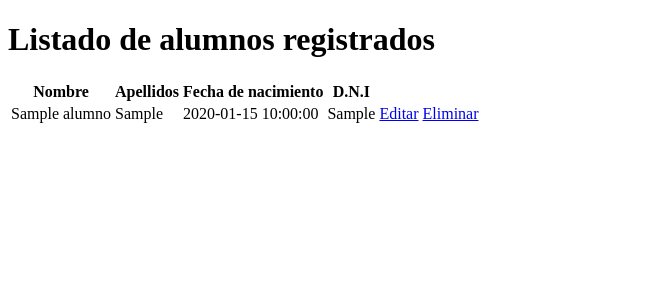
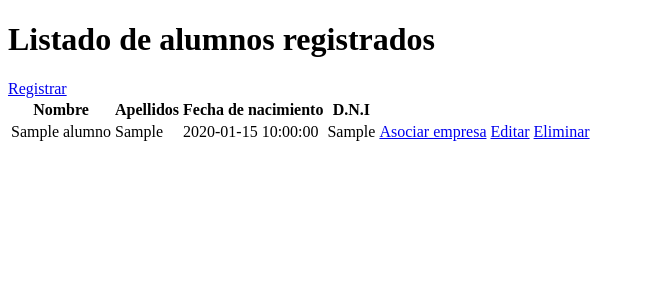
Before and after one commit to alfonsobnitez28/PFC-IAW, a PHP site: page / in a window 1280 px wide. Shown: the top 300 px of the page, without its empty margins (0-645 px from the left). Run offline with PHP 8.4, Linux system fonts and the light colour scheme; tables that the repository leaves empty or names only in its code hold one stand-in row (values such as "Sample post").

Commit message:
añado boton para registrar y para asociar empresa

```diff
--- a/index.php
+++ b/index.php
@@ -21,12 +21,15 @@
 <body>
             <h1>Listado de alumnos registrados</h1>
 
+			<a href="registrar.php">Registrar</a>
+
             <table>
 					<tr>
 						<th>Nombre</th>
 						<th>Apellidos</th>
 						<th>Fecha de nacimiento</th>
 						<th>D.N.I</th>
+						 <th></th>
 						 <th></th>
 						 <th></th>
 					</tr>
@@ -39,6 +42,7 @@
 							echo "<td>$fila[fecha_nac]</td>";
 							echo "<td>$fila[dni]</td>";
 					?>
+							<td><a href="editar.php?id_alumno=<?php echo $fila['id_alumno']; ?>">Asociar empresa</a></td>
 							<td><a href="editar.php?id_alumno=<?php echo $fila['id_alumno']; ?>">Editar</a></td>
 							<td><a href="eliminar.php?id_alumno=<?php echo $fila['id_alumno']; ?>">Eliminar</a></td>
 					<?php
```
